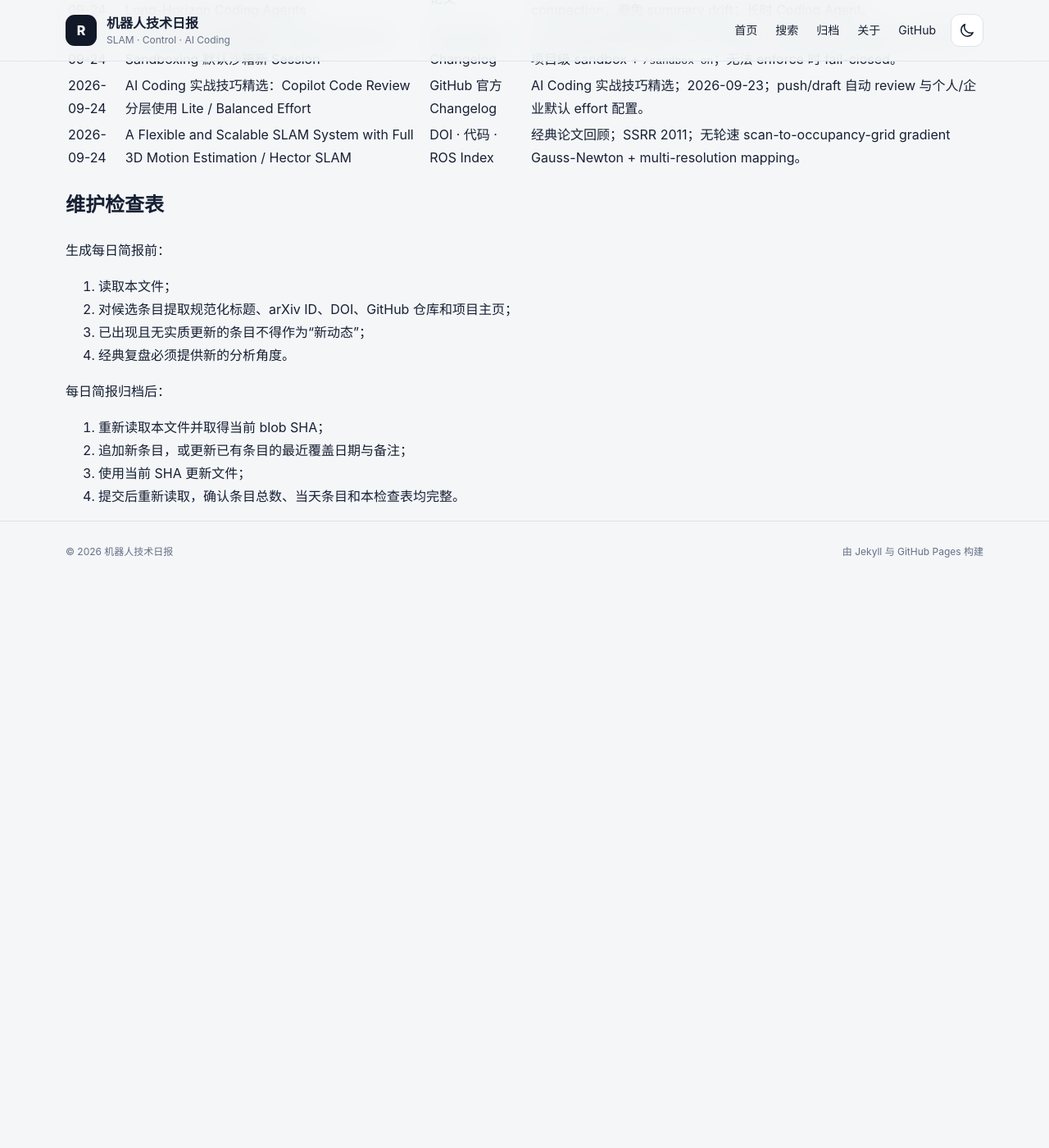
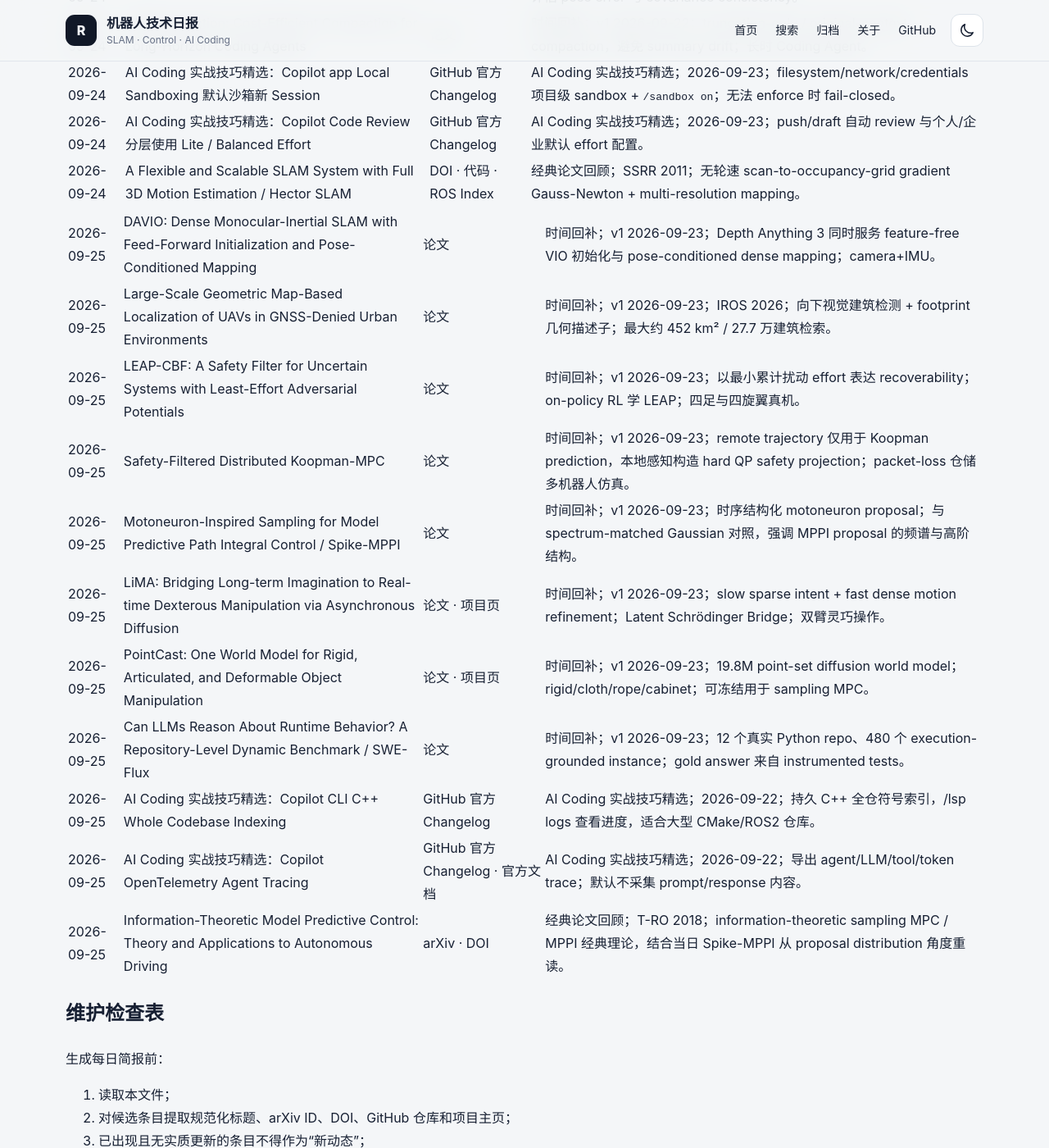
Before and after one commit to helywin/daily, a Jekyll site: the page built from robotics-brief-covered-items.md, in a window 1280 px wide and 1400 px high, scrolled down 50237 px. Shown: the whole window at 82% size. Built offline with Jekyll 4.4.1, drawn with Linux system fonts in a browser that asks for light colours; our own code applies the rules of GitHub Pages for plain Markdown files; before the commit the page ends 50945 px from its top, so only the background shows below that; some of the changed text lies outside the part shown.

Commit message:
docs: update robotics brief coverage index for 2026-09-25

```diff
--- a/robotics-brief-covered-items.md
+++ b/robotics-brief-covered-items.md
@@ -1,6 +1,6 @@
 # 机器人技术简报已覆盖条目索引
 
-> 最后更新：2026-09-24（Asia/Shanghai）
+> 最后更新：2026-09-25（Asia/Shanghai）
 >
 > 用途：每日简报选题前强制查重。本文件保留全部历史条目的最近覆盖日期、规范标题、至少一个可直接访问的原始来源和必要备注。
 >
@@ -107,6 +107,8 @@
 > 2026-09-23 新增 7 条论文/技术主动态、同一模型动态栏目覆盖 2 个官方模型发布、2 条 AI Coding 实战技巧精选与 1 条经典论文回顾，共 760 条。
 >
 > 2026-09-24 新增 8 条主动态、2 条 AI Coding 实战技巧精选与 1 条经典论文回顾，共 771 条。
+>
+> 2026-09-25 新增 8 条主动态、2 条 AI Coding 实战技巧精选与 1 条经典论文回顾，共 782 条。
 
 ## 已核验条目
 
@@ -924,6 +926,19 @@
 | 2026-09-24 | AI Coding 实战技巧精选：Copilot Code Review 分层使用 Lite / Balanced Effort | [GitHub 官方 Changelog](https://github.blog/changelog/2026-09-23-copilot-code-review-more-ways-to-request-and-configure-reviews/) | AI Coding 实战技巧精选；2026-09-23；push/draft 自动 review 与个人/企业默认 effort 配置。 |
 | 2026-09-24 | A Flexible and Scalable SLAM System with Full 3D Motion Estimation / Hector SLAM | [DOI](https://doi.org/10.1109/SSRR.2011.6106777) · [代码](https://github.com/tu-darmstadt-ros-pkg/hector_slam) · [ROS Index](https://index.ros.org/p/hector_mapping/) | 经典论文回顾；SSRR 2011；无轮速 scan-to-occupancy-grid gradient Gauss-Newton + multi-resolution mapping。 |
 
+
+| 2026-09-25 | DAVIO: Dense Monocular-Inertial SLAM with Feed-Forward Initialization and Pose-Conditioned Mapping | [论文](https://arxiv.org/abs/2609.27702) | 时间回补；v1 2026-09-23；Depth Anything 3 同时服务 feature-free VIO 初始化与 pose-conditioned dense mapping；camera+IMU。 |
+| 2026-09-25 | Large-Scale Geometric Map-Based Localization of UAVs in GNSS-Denied Urban Environments | [论文](https://arxiv.org/abs/2609.28225) | 时间回补；v1 2026-09-23；IROS 2026；向下视觉建筑检测 + footprint 几何描述子；最大约 452 km² / 27.7 万建筑检索。 |
+| 2026-09-25 | LEAP-CBF: A Safety Filter for Uncertain Systems with Least-Effort Adversarial Potentials | [论文](https://arxiv.org/abs/2609.28364) | 时间回补；v1 2026-09-23；以最小累计扰动 effort 表达 recoverability；on-policy RL 学 LEAP；四足与四旋翼真机。 |
+| 2026-09-25 | Safety-Filtered Distributed Koopman-MPC | [论文](https://arxiv.org/abs/2609.27463) | 时间回补；v1 2026-09-23；remote trajectory 仅用于 Koopman prediction，本地感知构造 hard QP safety projection；packet-loss 仓储多机器人仿真。 |
+| 2026-09-25 | Motoneuron-Inspired Sampling for Model Predictive Path Integral Control / Spike-MPPI | [论文](https://arxiv.org/abs/2609.28325) | 时间回补；v1 2026-09-23；时序结构化 motoneuron proposal；与 spectrum-matched Gaussian 对照，强调 MPPI proposal 的频谱与高阶结构。 |
+| 2026-09-25 | LiMA: Bridging Long-term Imagination to Real-time Dexterous Manipulation via Asynchronous Diffusion | [论文](https://arxiv.org/abs/2609.28431) · [项目页](https://ccdcs.github.io/LiMA_repo/) | 时间回补；v1 2026-09-23；slow sparse intent + fast dense motion refinement；Latent Schrödinger Bridge；双臂灵巧操作。 |
+| 2026-09-25 | PointCast: One World Model for Rigid, Articulated, and Deformable Object Manipulation | [论文](https://arxiv.org/abs/2609.28393) · [项目页](https://pointcast-wm.github.io/) | 时间回补；v1 2026-09-23；19.8M point-set diffusion world model；rigid/cloth/rope/cabinet；可冻结用于 sampling MPC。 |
+| 2026-09-25 | Can LLMs Reason About Runtime Behavior? A Repository-Level Dynamic Benchmark / SWE-Flux | [论文](https://arxiv.org/abs/2609.28449) | 时间回补；v1 2026-09-23；12 个真实 Python repo、480 个 execution-grounded instance；gold answer 来自 instrumented tests。 |
+| 2026-09-25 | AI Coding 实战技巧精选：Copilot CLI C++ Whole Codebase Indexing | [GitHub 官方 Changelog](https://github.blog/changelog/2026-09-22-faster-c-code-intelligence-with-whole-codebase-indexing/) | AI Coding 实战技巧精选；2026-09-22；持久 C++ 全仓符号索引，/lsp logs 查看进度，适合大型 CMake/ROS2 仓库。 |
+| 2026-09-25 | AI Coding 实战技巧精选：Copilot OpenTelemetry Agent Tracing | [GitHub 官方 Changelog](https://github.blog/changelog/2026-09-22-opentelemetry-in-the-github-copilot-app/) · [官方文档](https://docs.github.com/en/copilot/reference/copilot-cli-reference/cli-command-reference) | AI Coding 实战技巧精选；2026-09-22；导出 agent/LLM/tool/token trace；默认不采集 prompt/response 内容。 |
+| 2026-09-25 | Information-Theoretic Model Predictive Control: Theory and Applications to Autonomous Driving | [arXiv](https://arxiv.org/abs/1707.02342) · [DOI](https://doi.org/10.1109/TRO.2018.2865891) | 经典论文回顾；T-RO 2018；information-theoretic sampling MPC / MPPI 经典理论，结合当日 Spike-MPPI 从 proposal distribution 角度重读。 |
+
 ## 维护检查表
 
 生成每日简报前：
```
